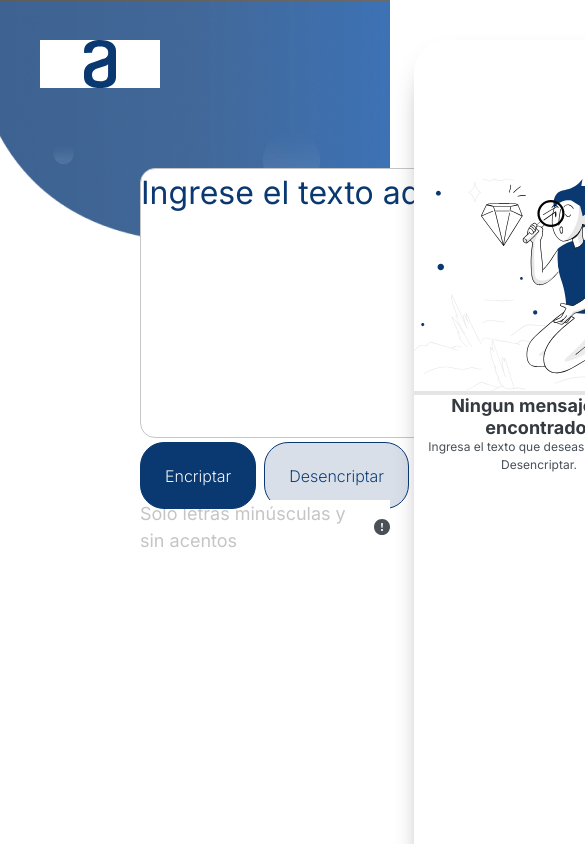
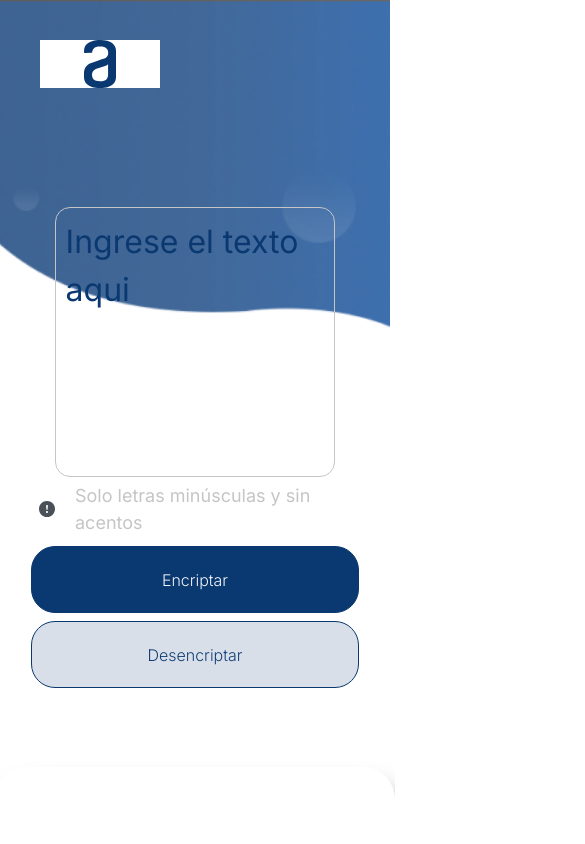
Before and after one commit to FFlores0914/Encriptador, a plain HTML site: page index.html in a window 390 px wide. Shown: the top 844 px of the page, 585 px wide, since content can reach past the window. Drawn offline with Linux system fonts and the light colour scheme.

Commit message:
Se hizo responsiva la pagina, aun esta pendiente el footer y mas funciones

```diff
--- a/index.html
+++ b/index.html
@@ -16,8 +16,8 @@
         <section class="cajon_de_captura">
             <textarea class="cajon_de_captura_texto" placeholder="Ingrese el texto aqui"></textarea>
             <div class="mensaje-de-aviso">
+                <img class="img-aviso" src="./imagenes/aviso.svg" alt="Logo de Aviso">
                 <p class="texto-aviso">Solo letras minúsculas y sin acentos</p>
-                <img class="img-aviso" src="./imagenes/aviso.svg" alt="Logo de Aviso">
             </div>
             <div class="botonones-encritador">
                 <button class="boton-encriptador" type="submit">Encriptar</button>
--- a/style.css
+++ b/style.css
@@ -59,6 +59,7 @@ img{
     border: 1px solid #c5c5c5;
     border-radius: 15px;
     resize: none;
+    background: transparent;
 
 }
 .cajon_de_captura_texto::placeholder{
@@ -70,9 +71,9 @@ img{
     flex-direction: row;
     align-items: center;
     padding: 0;
-    gap: 8px;
-    position: absolute;
-    top:500px;
+    gap: 20px;
+    margin-top:445px;
+    background: transparent;
 
 }
 
@@ -83,6 +84,7 @@ img{
     font-size: 18px;
     line-height: 150%;
     color: #c5c5c5;
+    background: transparent;
 }
 
 .botonones-encritador{
@@ -226,3 +228,58 @@ footer {
     opacity: 0.8;
 
 }
+
+@media(max-width: 1174px){
+    .imagen_logo{
+        background: transparent;
+    }
+    .cajon-general{
+        display: flex;
+        flex-direction: column;
+        align-items: center;
+        width: 100%;
+    }
+    .cajon_de_captura{
+        padding: 10%;
+        margin: 168px 0px 0px 0px;
+        flex-direction: column;
+        align-items: center;
+        width: 100%;
+    }
+    .cajon_de_captura_texto{
+        width: 90%;
+        margin: 0 auto;
+        margin-bottom: 10px;
+        padding: 10px;
+        display: block;
+    }
+    .mensaje-de-aviso{
+        margin-top: -5px;
+        margin-bottom: 10px;
+        font-size: 12px
+
+    }
+    .contenedor-imagen-principal{
+        display: flex;
+        flex-direction: column;
+        height: auto;
+
+
+    }
+    .imagen-principal{
+        width: auto;
+        height: auto;
+    }
+    .botonones-encritador{
+        display: flex;
+        flex-direction: column;
+        align-items: center;
+        width: 100%;
+        background: transparent;
+
+    }
+}
+
+@media(max-width: 728px){
+
+}
```
